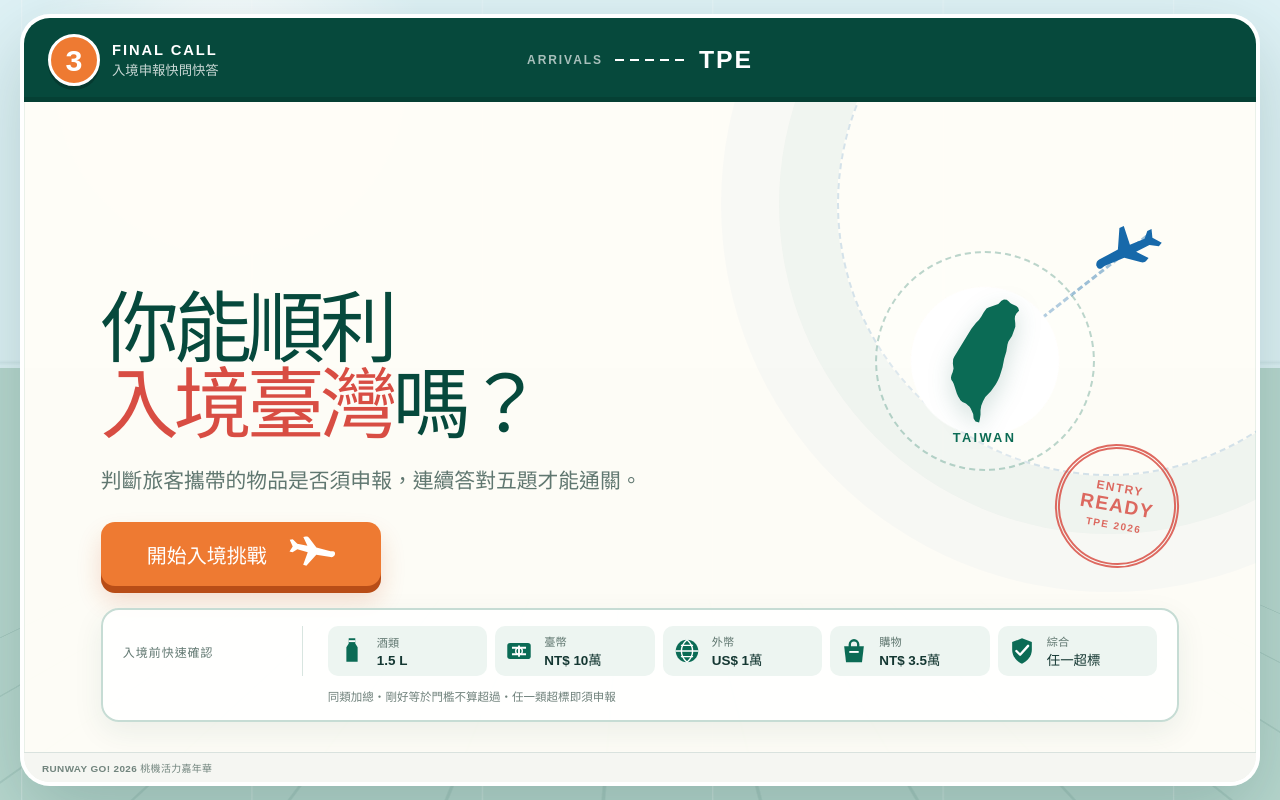
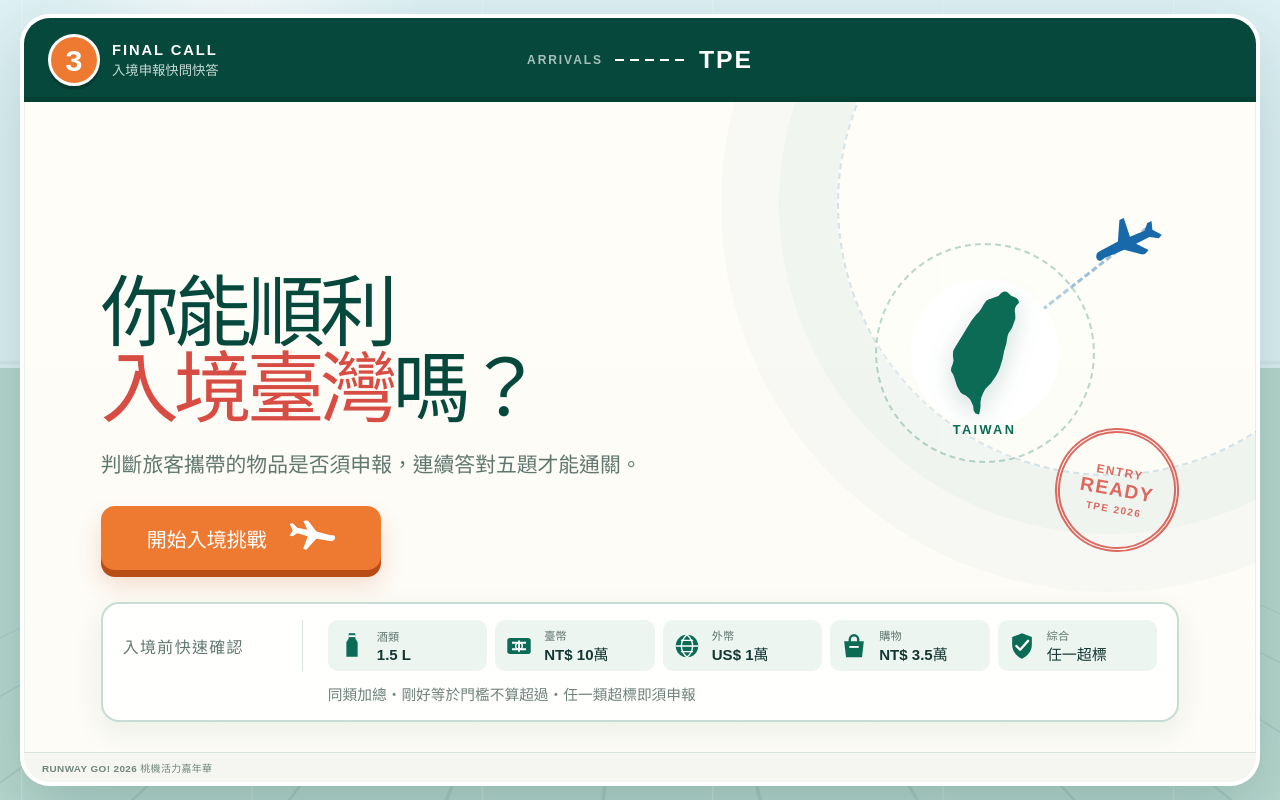
Before and after one commit to Benson0721/final_call, a React (Vite) app: page / in a window 1280 px wide. Built offline with nearby package versions, Linux system fonts and the light colour scheme.

Commit message:
style: improve briefing readability

```diff
--- a/src/styles.css
+++ b/src/styles.css
@@ -110,7 +110,7 @@ button:focus-visible { outline: 4px solid #f9b942; outline-offset: 4px; }
   grid-template-columns: 1.25fr .75fr;
   grid-template-rows: 1fr auto;
   align-items: center;
-  gap: 22px 40px;
+  gap: 32px 40px;
   padding: clamp(28px, 4vw, 58px) clamp(30px, 6vw, 78px) 30px;
   overflow: hidden;
 }
@@ -162,13 +162,13 @@ button:focus-visible { outline: 4px solid #f9b942; outline-offset: 4px; }
   background: rgba(255,255,255,.82); box-shadow: 0 10px 30px rgba(20,73,63,.08);
 }
 .briefing-card__title { display: grid; align-content: center; border-right: 1px solid #d8e5e0; }
-.briefing-card__title span { color: var(--muted); font-size: .75rem; font-weight: 800; letter-spacing: .08em; }
+.briefing-card__title span { color: var(--muted); font-size: 1rem; font-weight: 800; letter-spacing: .08em; }
 .threshold-list { display: grid; grid-template-columns: repeat(5, minmax(0,1fr)); gap: 8px; }
 .threshold-item { min-width: 0; display: grid; grid-template-columns: 32px 1fr; align-items: center; gap: 0 8px; padding: 7px 9px; border-radius: 10px; background: #edf5f1; }
 .threshold-item svg { grid-row: 1 / 3; width: 30px; height: 30px; color: var(--customs-green); }
 .threshold-item span { color: var(--muted); font-size: .7rem; font-weight: 800; }
-.threshold-item strong { overflow: hidden; text-overflow: ellipsis; white-space: nowrap; font-size: .84rem; }
-.briefing-card > p { grid-column: 2; margin: 0; color: #6f817b; font-size: .72rem; font-weight: 700; }
+.threshold-item strong { overflow: hidden; text-overflow: ellipsis; white-space: nowrap; font-size: .94rem; }
+.briefing-card > p { grid-column: 2; margin: 0; color: #6f817b; font-size: .92rem; font-weight: 700; }
 
 .countdown-screen { position: relative; display: grid; place-content: center; justify-items: center; background: var(--customs-green); color: white; overflow: hidden; }
 .countdown-screen::before { content: ""; position: absolute; inset: 10%; border: 2px dashed rgba(255,255,255,.18); border-radius: 50%; transform: scale(1.4); }
```
